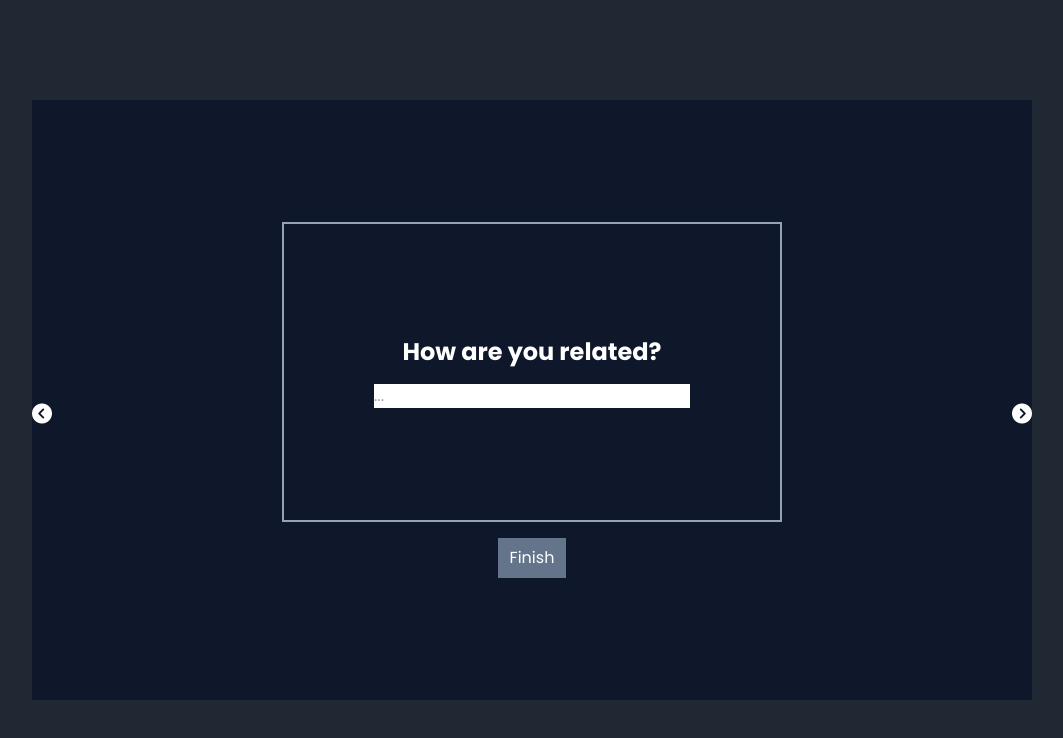
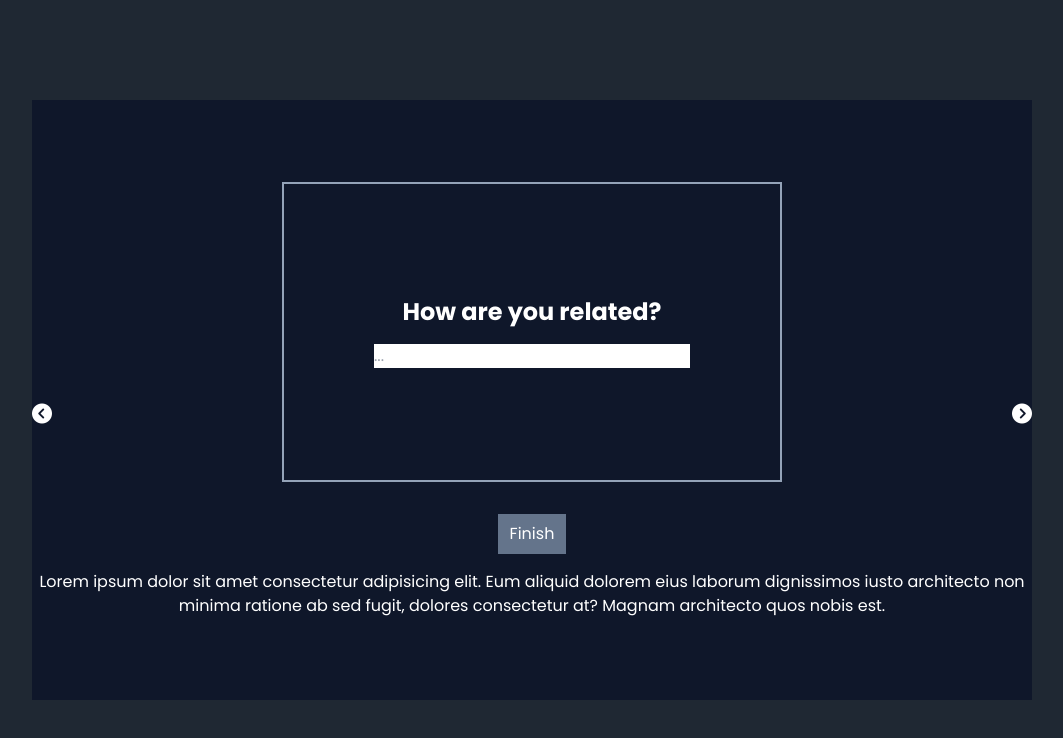
Before and after one commit to devham236/Robyn, a React (Vite) app: page / in a window 1280 px wide. Shown: the top 738 px of the page, without its empty margins (108-1171 px from the left). Built offline with nearby package versions, Linux system fonts and the light colour scheme.

Commit message:
response jsx structure

```diff
--- a/src/App.jsx
+++ b/src/App.jsx
@@ -63,10 +63,16 @@ const App = () => {
         </div>
         <button
           onClick={getGifts}
-          className="px-3 py-2 text-white bg-slate-500"
+          className="px-3 py-2 mt-4 text-white bg-slate-500"
         >
           Finish
         </button>
+        <p className=" text-center mt-4 text-white">
+          Lorem ipsum dolor sit amet consectetur adipisicing elit. Eum aliquid
+          dolorem eius laborum dignissimos iusto architecto non minima ratione
+          ab sed fugit, dolores consectetur at? Magnam architecto quos nobis
+          est.
+        </p>
         <div onClick={nextElement}>
           <i className="fa-solid fa-circle-chevron-right text-white absolute top-[50%] right-0 text-xl"></i>
         </div>
```
